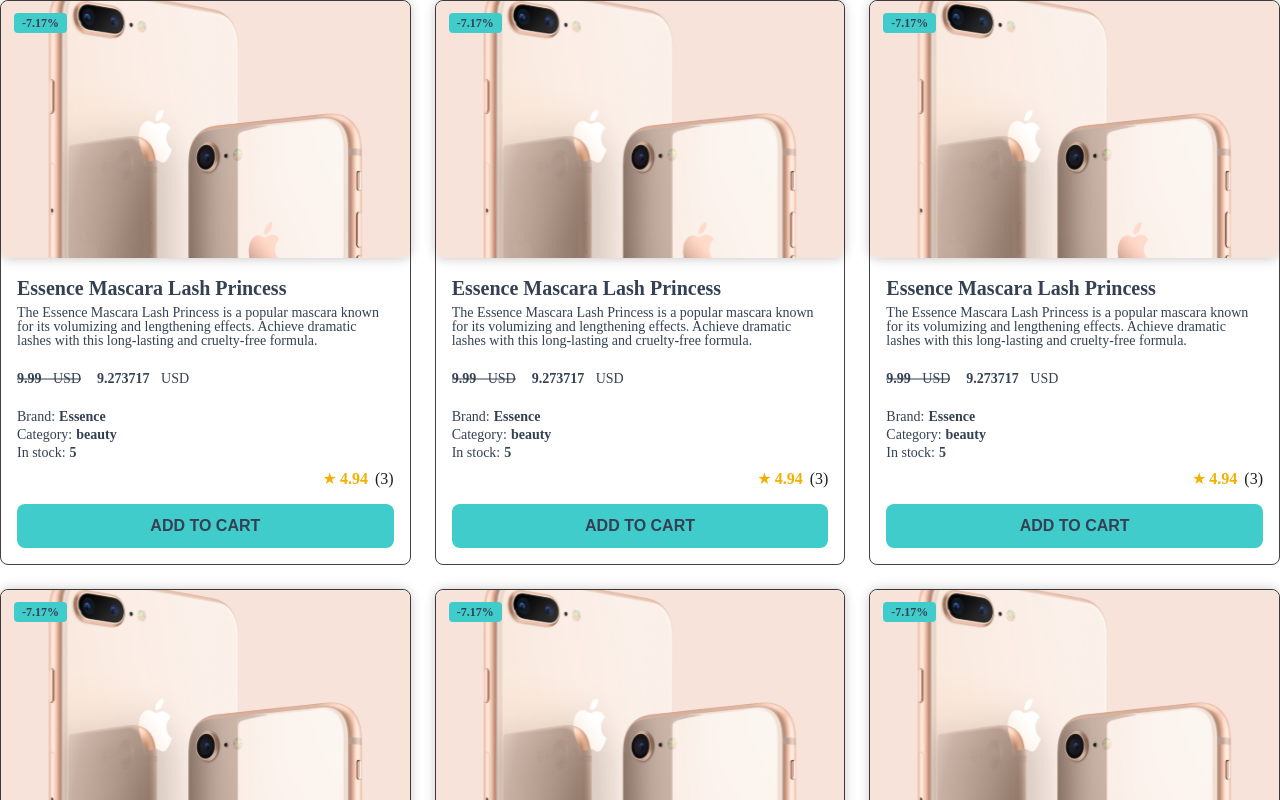
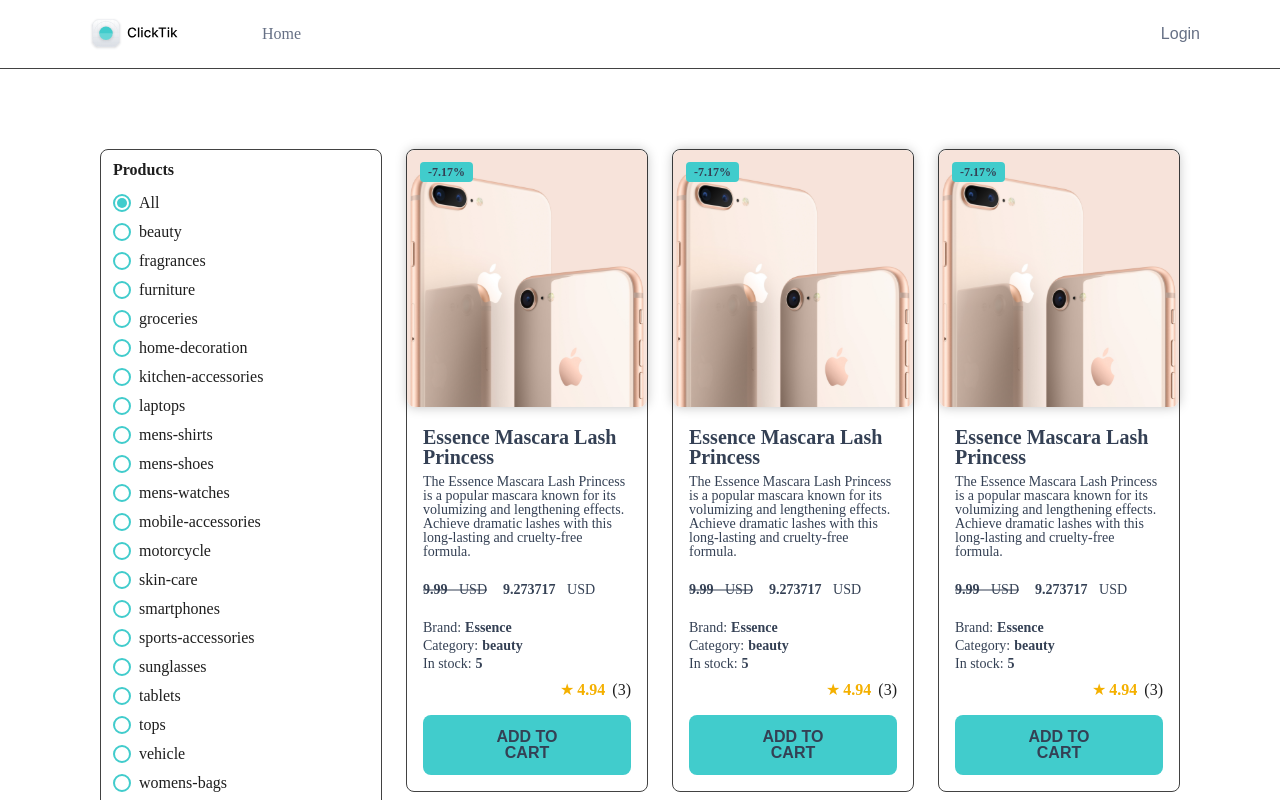
Before and after one commit to taha-mahmoud37/E-commerce-task, an Angular app: page /system/products in a window 1280 px wide. Before the commit this address led to /. Shown: the top 800 px of the page. Built offline with nearby package versions, Linux system fonts and the light colour scheme.

Commit message:
feat: added product page

```diff
--- a/src/app/app.component.html
+++ b/src/app/app.component.html
@@ -1,12 +1 @@
-<section class="container">
-  <router-outlet></router-outlet>
-  <div class="row">
-    <app-card />
-    <app-card />
-    <app-card />
-    <app-card />
-    <app-card />
-    <app-card />
-    <app-card />
-  </div>
-</section>
+<router-outlet></router-outlet>
--- /dev/null
+++ b/src/app/system/pages/product/product.component.html
@@ -0,0 +1,13 @@
+<section class="container">
+  <app-side-filter
+    (selectedCategory)="onCategorySelected($event)"
+  ></app-side-filter>
+  <div class="row">
+    <app-card />
+    <app-card />
+    <app-card />
+    <app-card />
+    <app-card />
+    <app-card />
+  </div>
+</section>
--- /dev/null
+++ b/src/app/system/pages/product/product.component.scss
@@ -0,0 +1,10 @@
+.container {
+  padding: 80px 100px 104px;
+  display: flex;
+  gap: 24px;
+  .row {
+    display: grid;
+    grid-template-columns: repeat(3, 1fr);
+    gap: 24px;
+  }
+}
--- /dev/null
+++ b/src/app/system/pages/product/product.component.ts
@@ -0,0 +1,17 @@
+import { Component } from '@angular/core';
+import { CardComponent } from '../../../shared/components/card/card.component';
+import { SideFilterComponent } from './side-filter/side-filter.component';
+
+@Component({
+  selector: 'app-product',
+  imports: [CardComponent, SideFilterComponent],
+  templateUrl: './product.component.html',
+  styleUrl: './product.component.scss',
+})
+export class ProductComponent {
+  selectedCategory: string | null = null;
+  onCategorySelected(category: string) {
+    this.selectedCategory = category;
+    console.log(`Selected category in ProductComponent: ${category}`);
+  }
+}
--- /dev/null
+++ b/src/app/system/pages/product/side-filter/side-filter.component.html
@@ -0,0 +1,26 @@
+<div class="side-filter">
+  <h4 class="title">Products</h4>
+  <form class="dl-form">
+    <div class="filter">
+      <input
+        type="radio"
+        name="filter"
+        id="all"
+        checked
+        (click)="clearFilter()"
+      />
+      <label for="all">All</label>
+    </div>
+    @for (category of allCategories; track $index) {
+    <div class="filter">
+      <input
+        type="radio"
+        name="filter"
+        id="{{ category | lowercase }}"
+        (click)="filterByCategory(category)"
+      />
+      <label for="{{ category | lowercase }}">{{ category }}</label>
+    </div>
+    }
+  </form>
+</div>
--- /dev/null
+++ b/src/app/system/pages/product/side-filter/side-filter.component.scss
@@ -0,0 +1,53 @@
+.side-filter {
+  border: 0.5px solid #424242;
+  border-radius: 8px;
+  padding: 12px;
+  width: 282px;
+  .title {
+    margin-bottom: 16px;
+    font-weight: 700;
+    font-size: 16px;
+    line-height: 100%;
+    color: #1e1e1e;
+    text-transform: capitalize;
+  }
+  .dl-form {
+    display: flex;
+    flex-direction: column;
+    gap: 11px;
+    .filter {
+      display: flex;
+      align-items: center;
+      gap: 8px;
+      input[type="radio"] {
+        appearance: none;
+        -webkit-appearance: none;
+        width: 18px;
+        height: 18px;
+        border: 2px solid #41cccc;
+        border-radius: 50%;
+        cursor: pointer;
+        position: relative;
+      }
+
+      input[type="radio"]:checked::before {
+        content: "";
+        position: absolute;
+        top: 2px;
+        inset-inline-start: 2.3px;
+        width: 10px;
+        height: 10px;
+        background-color: #41cccc;
+        border-radius: 50%;
+      }
+
+      label {
+        font-weight: 400;
+        font-size: 16px;
+        line-height: 100%;
+        color: #1e1e1e;
+        cursor: pointer;
+      }
+    }
+  }
+}
--- /dev/null
+++ b/src/app/system/pages/product/side-filter/side-filter.component.ts
@@ -0,0 +1,47 @@
+import { LowerCasePipe } from '@angular/common';
+import { Component, output } from '@angular/core';
+
+@Component({
+  selector: 'app-side-filter',
+  imports: [LowerCasePipe],
+  templateUrl: './side-filter.component.html',
+  styleUrl: './side-filter.component.scss',
+})
+export class SideFilterComponent {
+  allCategories = [
+    'beauty',
+    'fragrances',
+    'furniture',
+    'groceries',
+    'home-decoration',
+    'kitchen-accessories',
+    'laptops',
+    'mens-shirts',
+    'mens-shoes',
+    'mens-watches',
+    'mobile-accessories',
+    'motorcycle',
+    'skin-care',
+    'smartphones',
+    'sports-accessories',
+    'sunglasses',
+    'tablets',
+    'tops',
+    'vehicle',
+    'womens-bags',
+    'womens-dresses',
+    'womens-jewellery',
+    'womens-shoes',
+    'womens-watches',
+  ];
+  selectedCategory = output<string>();
+
+  clearFilter() {
+    // Clear filter logic here
+  }
+  filterByCategory(category: string) {
+    // Filter by category logic here
+    console.log(`Filtering by category: ${category}`);
+    this.selectedCategory.emit(category);
+  }
+}
--- a/src/app/system/system.routes.ts
+++ b/src/app/system/system.routes.ts
@@ -12,15 +12,19 @@ export const systemRoutes: Routes = [
         redirectTo: 'products',
         pathMatch: 'full',
       },
+      {
+        path: 'products',
+        loadComponent: () =>
+          import('./pages/product/product.component').then(
+            (c) => c.ProductComponent
+          ),
+      },
       //   {
       //     path: 'dashboard',
       //     canActivate: [authGuard , adminGuard ],
       //     loadComponent: () => import('./pages/dashboard/dashboard.component').then(c => c.DashboardComponent)
       //   },
-      //   {
-      //     path: 'products',
-      //     loadComponent: () => import('./pages/product-list/product-list.component').then(c => c.ProductListComponent)
-      //   },
+      //
       //   {
       //     path: 'product/:id',
       //     loadComponent: () => import('./pages/product-detail/product-detail.component').then(c => c.ProductDetailComponent)
```
Also changed, not shown: 2 other files (tests, documents, lock files or other folders).
